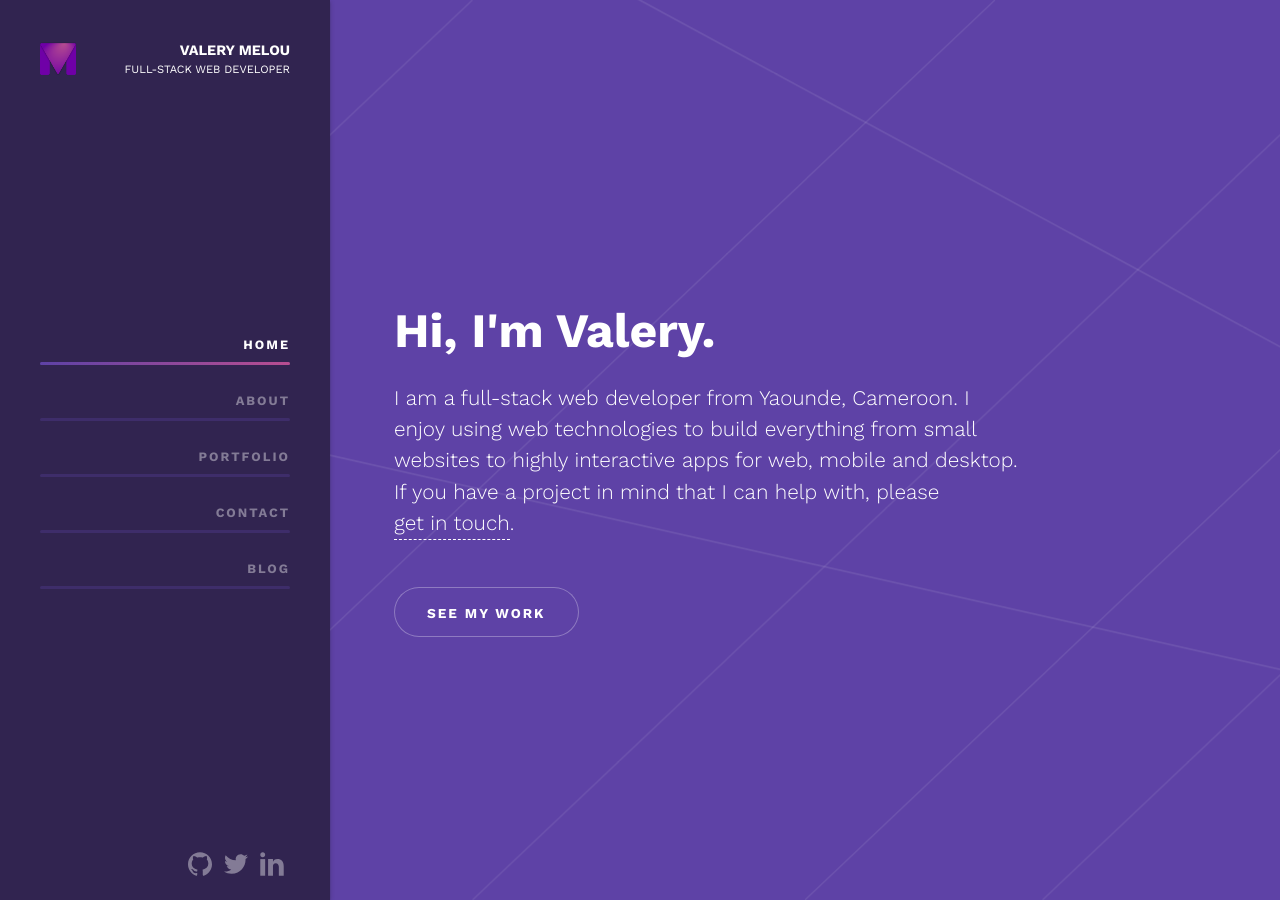
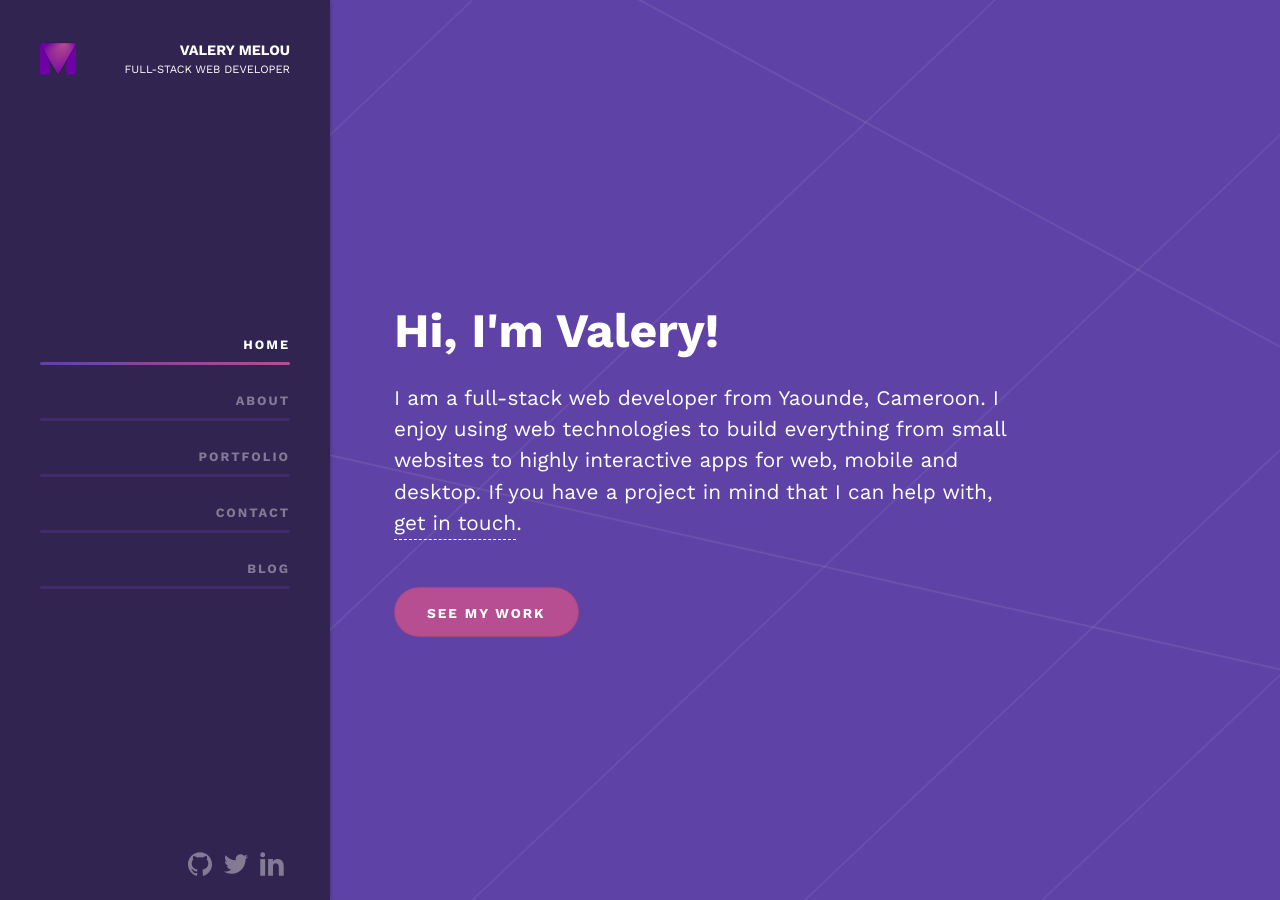
Before and after one commit to valerymelou/valerymelou.com, a Jekyll site: the page built from index.html, in a window 1280 px wide. Built offline with Jekyll 4.4.1, drawn with Linux system fonts in a browser that asks for light colours.

Commit message:
Small improvements

```diff
--- a/assets/scss/_button.scss
+++ b/assets/scss/_button.scss
@@ -3,9 +3,9 @@
   padding: 0 2rem;
   height: 50px;
   line-height: 50px;
-  background-color: $primary-color;
+  background-color: $accent-color;
   color: #fff;
-  border: 1px solid transparentize(#fff, .7);
+  border: 1px solid transparentize(#000, .9);
   border-radius: 25px;
   cursor: pointer;
   font-size: .85rem;
@@ -16,7 +16,7 @@
 
   &:focus,
   &:hover {
-    background-color: darken($primary-color, 4);
+    background-color: darken($accent-color, 4);
     color: #fff;
     text-decoration: none;
   }
--- a/assets/scss/_structure.scss
+++ b/assets/scss/_structure.scss
@@ -74,7 +74,6 @@
 .st-Hero_Intro {
   margin: 0;
   font-size: 1.3rem;
-  font-weight: 300;
   opacity: 1;
   transform: translateY(0);
   transition: transform .75s, opacity .3s;
@@ -134,7 +133,6 @@
 
 .st-Section_Intro {
   margin-bottom: 1.5rem;
-  font-weight: 300;
   font-size: 1.2rem;
   font-style: italic;
 
--- a/assets/scss/base.scss
+++ b/assets/scss/base.scss
@@ -97,6 +97,10 @@ svg {
   }
 }
 
+#map {
+  margin-top: 3rem;
+}
+
 .vm-Figure_Wrapper {
   margin-bottom: 3rem;
 
--- a/contact.html
+++ b/contact.html
@@ -9,7 +9,6 @@ scripts:
 <section class="st-Section">
   <div class="st-Container">
     <h2 class="st-Section_Title">Contact</h2>
-    <div id="map"></div>
     <p class="st-Section_Intro">If you are interested in working with me or just want to say hi, send me a message. I will reply as soon as possible.</p>
     <div class="st-Row">
       <div class="st-Column st-Column-eight">
@@ -47,9 +46,10 @@ scripts:
           <br>
           Yaounde, Cameroon
           <br>
-          <abbr title="Phone"><i aria-label="Phone">:phone:</i></abbr> +237 698 83 61 67
+          Phone: +237 698 83 61 67
         </address>
       </div>
     </div>
+    <div id="map"></div>
   </div>
 </section>
--- a/index.html
+++ b/index.html
@@ -5,9 +5,9 @@ layout: home
   {% include svg/intro.svg %}
 
   <div class="st-Container">
-    <h2 class="st-Hero_Title">Hi, I'm Valery.</h2>
+    <h2 class="st-Hero_Title">Hi, I'm Valery!</h2>
     <div class="st-Hero_Intro">
-      <p>I am a full-stack web developer from Yaounde, Cameroon. I enjoy using web technologies to build everything from small websites to highly interactive apps for web, mobile and desktop. If you have a project in mind that I can help with, please <a href="/contact" class="st-Hero_Intro_Link">get in touch</a>.</p>
+      <p>I am a full-stack web developer from Yaounde, Cameroon. I enjoy using web technologies to build everything from small websites to highly interactive apps for web, mobile and desktop. If you have a project in mind that I can help with, <a href="/contact" class="st-Hero_Intro_Link">get in touch</a>.</p>
       <br>
       <a href="/portfolio" class="btn-Button">See my work</a>
     </div>
```
Also changed, not shown: static/css/base.css.
